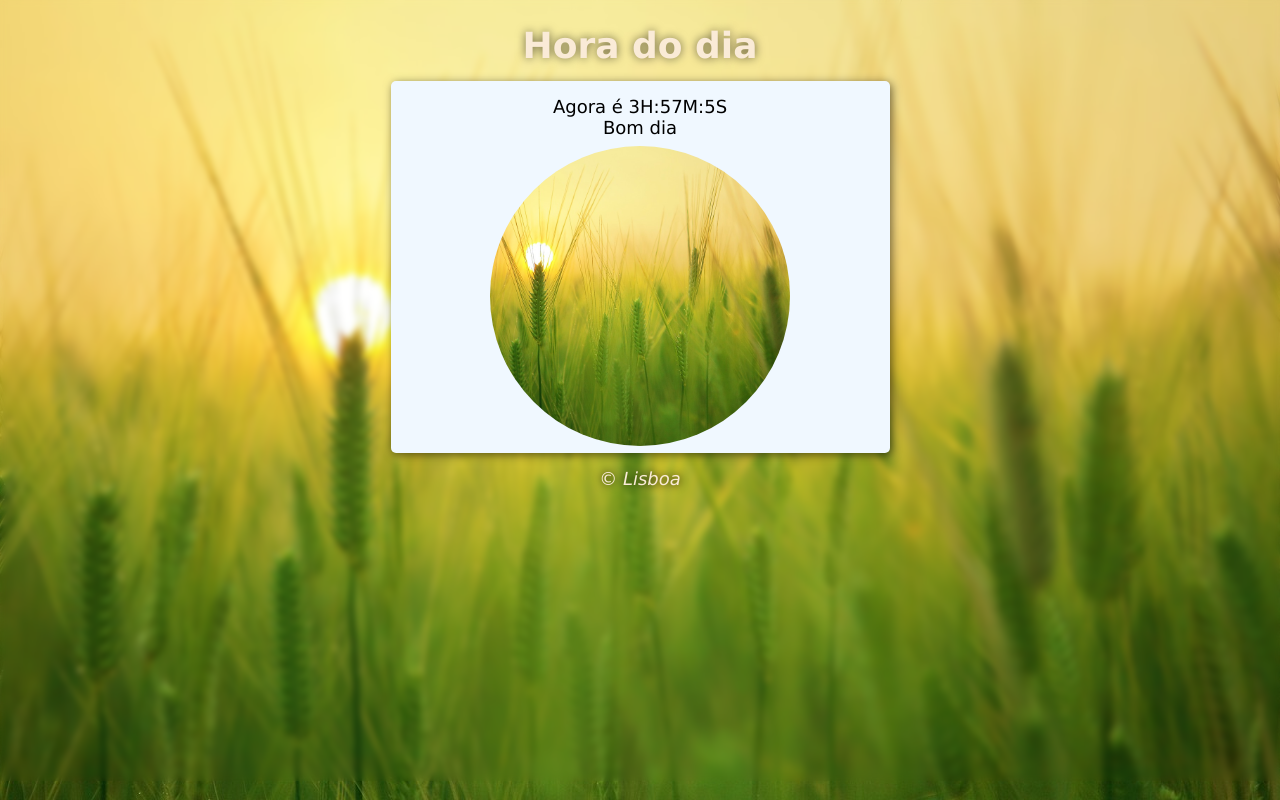
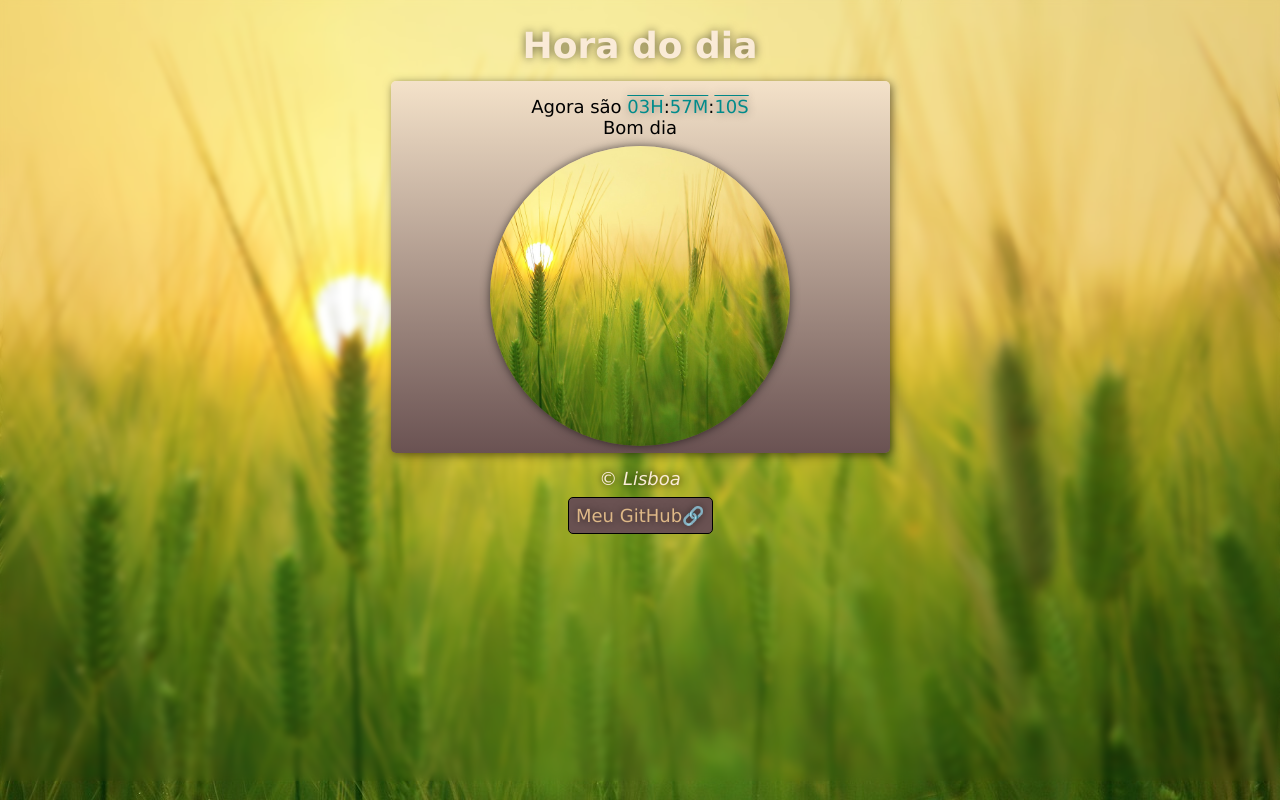
Before and after one commit to Lisboa06/horario-atual-js, a plain HTML site: page index.html in a window 1280 px wide. Drawn offline with Linux system fonts and the light colour scheme.

Commit message:
arrumei o CSS, atualizei o JS e adicionei meu link de github

```diff
--- a/index.html
+++ b/index.html
@@ -6,7 +6,7 @@
     <title>Horário Atual</title>
     <link rel="stylesheet" href="modelo-estilo.css">
 </head>
-<body onload="carregarFoto()">
+<body onload="carregar()">
     <header>
     <h1>Hora do dia</h1>
     </header>
@@ -19,7 +19,8 @@
         </div>
     </section>
     <footer>
-        <p>&copy; Lisboa</p>
+        <p class="lisboa">&copy; Lisboa</p>
+        <p><a href="https://github.com/Lisboa06">Meu GitHub&#x1F517;</a></p>
     </footer>
 
     <script src="modeloScript.js"></script>
--- a/modelo-estilo.css
+++ b/modelo-estilo.css
@@ -27,7 +27,7 @@ header {
 }
 
 section {
-    background-color: aliceblue;
+    background-image: linear-gradient(to bottom, #f4e2c9, #6a5252);
     padding: 7px;
     border-radius: 5px;
     width: calc(200px + 40%);
@@ -40,6 +40,12 @@ section > div {
     margin: 8px 0px;
 }
 
+#msg span {
+    color: darkcyan;
+    text-shadow: 0px 0px 10px #0000006f;
+    text-decoration: overline;
+}
+
 #foto {
     width: 300px;
     height: 300px;
@@ -47,6 +53,7 @@ section > div {
     position: relative;
     overflow: hidden;
     border-radius: 50%;
+    box-shadow: 0px 0px 10px #0000009c;
 }
 
 #imagem {
@@ -65,3 +72,34 @@ footer {
     margin: 15px;
     text-shadow: 0px 0px 8px black;
 }
+footer a {
+    text-decoration: none;
+    display: block;
+    margin: 8px auto;
+    border: 1px solid black;
+    width: max-content;
+    padding: 7px;
+    border-radius: 5px;
+    background-color: #6a5252;
+    color: burlywood;
+    text-shadow: 0px 0px 8px #00000096;
+    animation: github 1s ease infinite;
+    font-style: normal;
+}
+footer a:hover {
+    text-decoration: underline;
+    animation: github none;
+}
+footer a:hover::after{
+    content: ' &#x1F517';
+}
+
+@keyframes github {
+    0% {
+        scale: 1;
+    }
+
+    50% {
+        scale: 1.04;
+    }
+}
--- a/modeloScript.js
+++ b/modeloScript.js
@@ -1,12 +1,15 @@
 
-function carregarFoto() {
+function carregar() {
     var msg = window.document.getElementById('msg')
     var img = window.document.getElementById('imagem')
     var agora = new Date()
     var hora = agora.getHours()
     var minuto = agora.getMinutes()
     var segundo = agora.getSeconds()
-    msg.innerHTML = `Agora é ${hora}H:${minuto}M:${segundo}S`
+    var horaFormatada = hora.toString().padStart(2, "0")
+    var minutoFormatado = minuto.toString().padStart(2, "0")
+    var segundoFormatado = segundo.toString().padStart(2, "0")
+    msg.innerHTML = `Agora são <span>${horaFormatada}H</span>:<span>${minutoFormatado}M</span>:<span>${segundoFormatado}S</span>`
     if (hora > 0 && hora < 12) {
         // BOM DIA
         img.src = 'imagens/manha1.jpg'
@@ -25,4 +28,5 @@ function carregarFoto() {
         document.body.style.backgroundImage = "url('imagens/noite1.jpg')"
         msg.innerHTML += `<p>Boa noite</p>`
     }
+    setTimeout('carregar()',500);
 }
```
